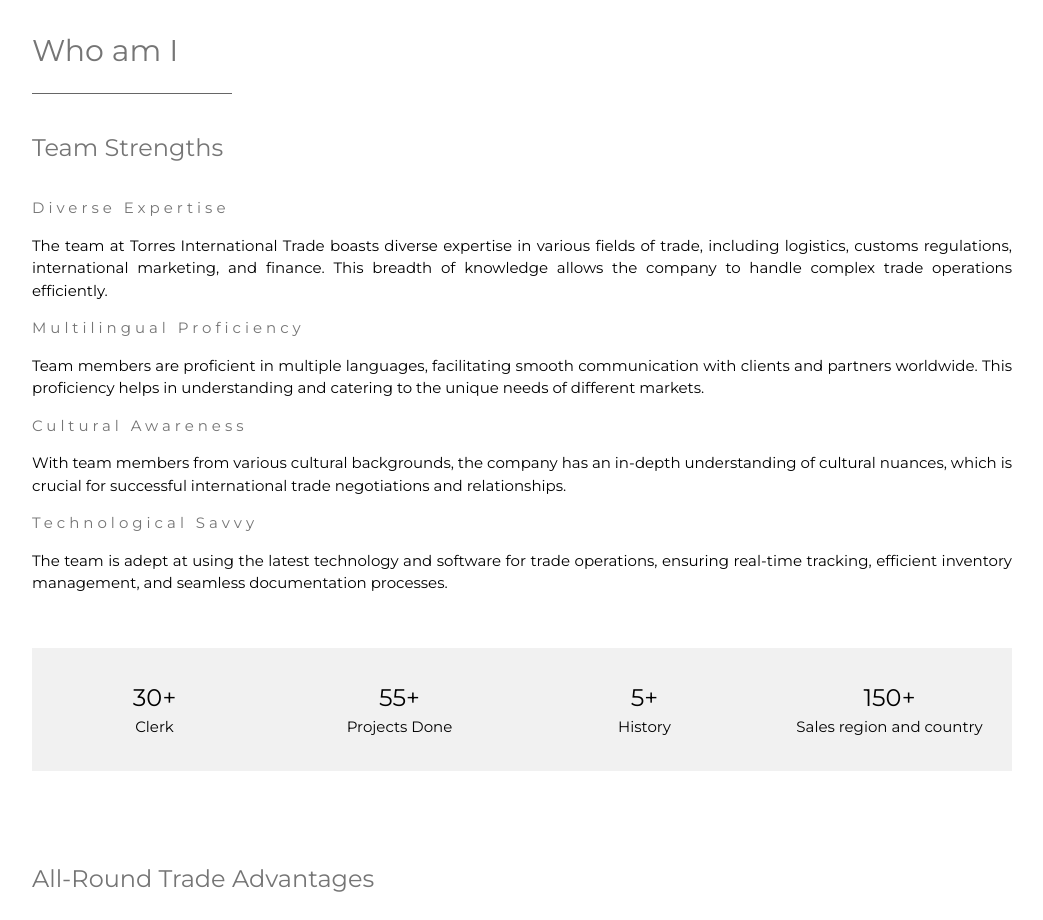
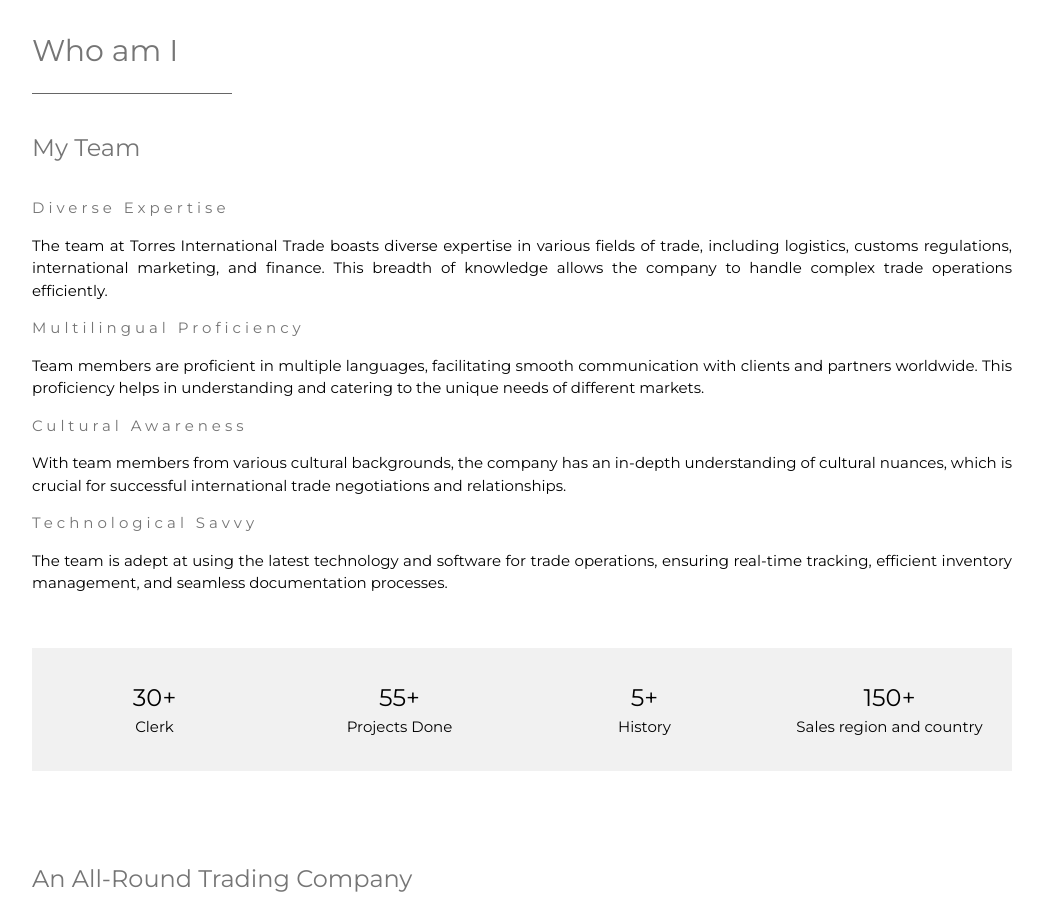
Before and after one commit to Grerun/grerun.github.io, a plain HTML site: page index-mob-en.html in a window 1280 px wide. Shown: the part 1351-2271 px from the top of the page, without its empty margins (178-1221 px from the left). Drawn offline with nearby package versions, Linux system fonts and the light colour scheme.

Commit message:
Update index-mob-en.html

```diff
--- a/index-mob-en.html
+++ b/index-mob-en.html
@@ -132,7 +132,7 @@
     <hr style="width:200px;border-color:black;"  class="w3-opacity">
     <p>
 
-      <h3 class="w3-padding-16 w3-text-light-black">Team Strengths</h3>
+      <h3 class="w3-padding-16 w3-text-light-black">My Team</h3>
     <p class="w3-wide">Diverse Expertise</p>
     <div class="w3-white">
       <p>The team at Torres International Trade boasts diverse expertise in various fields of trade, including logistics, customs regulations, international marketing, and finance. This breadth of knowledge allows the company to handle complex trade operations efficiently.</p>
@@ -173,7 +173,7 @@
   </div>
 
   <div class="w3-content w3-justify w3-text-grey w3-padding-32" id="business">
-    <h3 class="w3-padding-16 w3-text-light-black">All-Round Trade Advantages</h3>
+    <h3 class="w3-padding-16 w3-text-light-black">An All-Round Trading Company</h3>
     <div class="w3-row-padding" style="margin:0 -16px">
       <div class="w3-half w3-margin-bottom">
         <ul class="w3-ul w3-white w3-center w3-opacity w3-hover-opacity-off">
```
